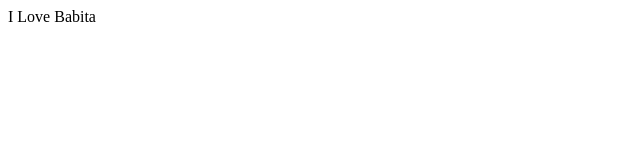
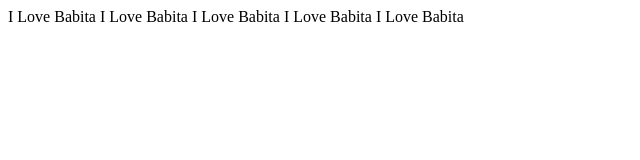
Before and after one commit to vishnu4486/htmldemo, a plain HTML site: page index.html in a window 1280 px wide. Shown: the whole page, without its empty margins (0-640 px from the left). Drawn offline with Linux system fonts and the light colour scheme.

Commit message:
Change contain

```diff
--- a/index.html
+++ b/index.html
@@ -7,5 +7,9 @@
 </head>
 <body>
     <hi> I Love Babita</hi>
+    <hi> I Love Babita</hi>
+    <hi> I Love Babita</hi>
+    <hi> I Love Babita</hi>
+    <hi> I Love Babita</hi>
 </body>
 </html>
```
